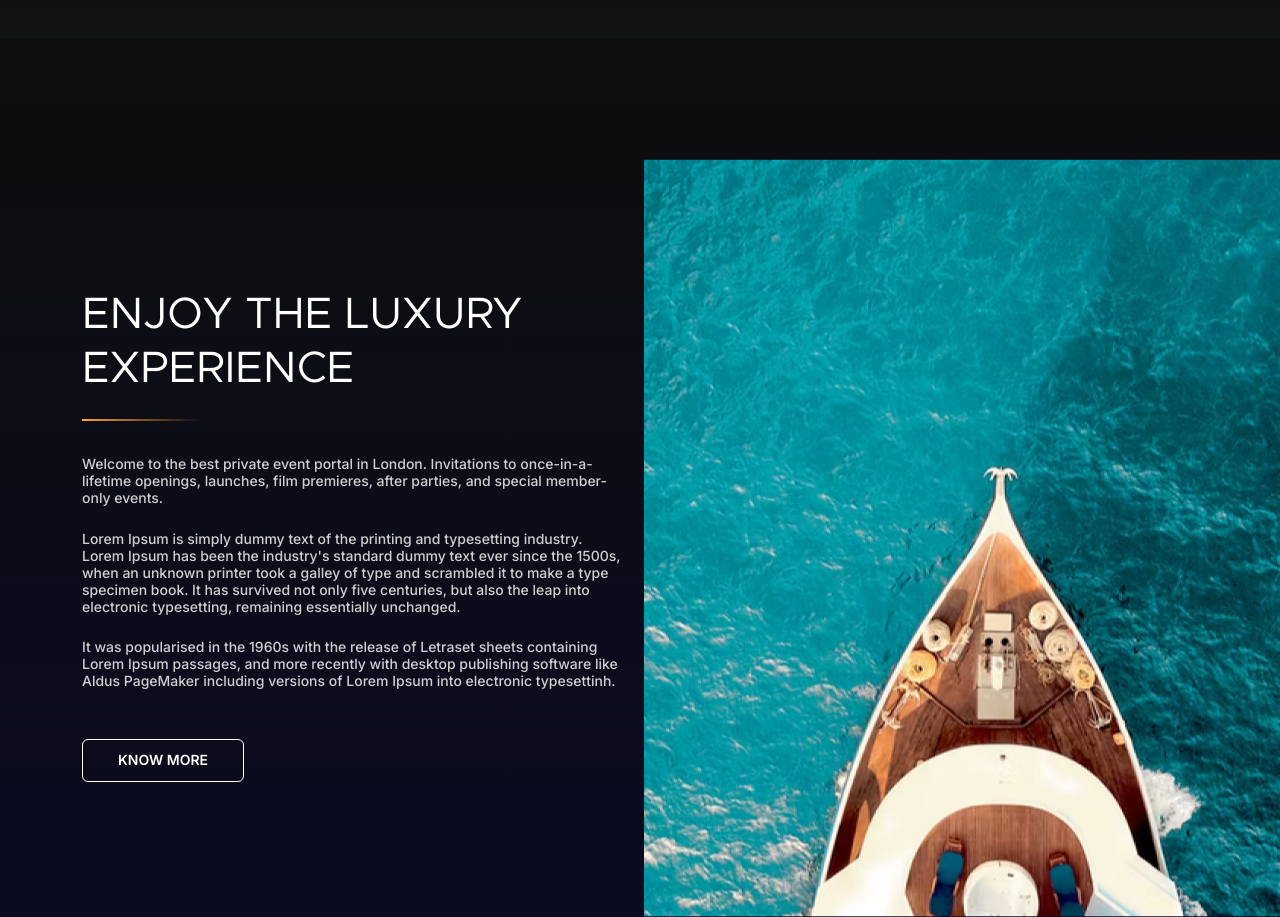
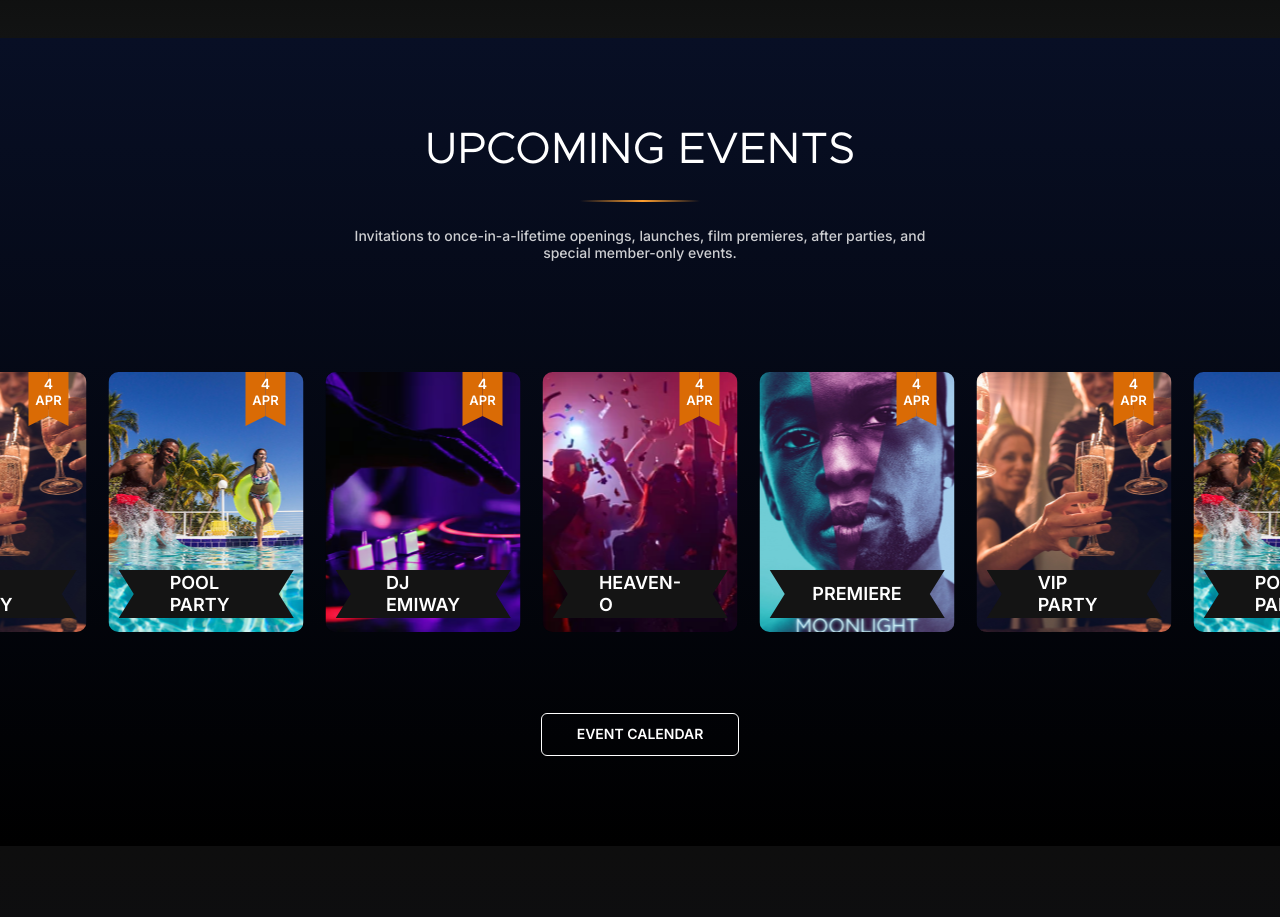
Before and after one commit to SheikhRashed/obsidian-club, a website: page index-login.html in a window 1280 px wide. Shown: the part 1080-1997 px from the top of the page. Drawn offline with Linux system fonts and the light colour scheme.

Commit message:
update: upcoming events created

```diff
--- a/assets/js/app.js
+++ b/assets/js/app.js
@@ -32,6 +32,7 @@ function myFunction() {
 	}
 }
 
+// Sliders
 if (document.querySelector(".bannerSlide")) {
 	var swiper = new Swiper(".bannerSlide", {
 		loop: true,
@@ -75,3 +76,28 @@ if (document.querySelector(".partnerSlider")) {
 		},
 	})
 }
+
+if (document.querySelector(".upcomingSlider")) {
+	var swiper = new Swiper(".upcomingSlider", {
+		slidesPerView: 1,
+		spaceBetween: 22,
+		loop: true,
+		centeredSlides: true,
+		breakpoints: {
+			480: {
+				slidesPerView: 2,
+				centeredSlides: false,
+			},
+			640: {
+				slidesPerView: 3,
+			},
+
+			991: {
+				slidesPerView: 4,
+			},
+			1200: {
+				slidesPerView: 6,
+			},
+		},
+	})
+}
--- /dev/null
+++ b/assets/scss/components/_cards.scss
@@ -0,0 +1,91 @@
+.event-card {
+	position: relative;
+
+	&__img {
+		width: 100%;
+		height: 260px;
+		overflow: hidden;
+		position: relative;
+		border-radius: 10px;
+		display: inline-block;
+
+		img {
+			width: 100%;
+			height: 100%;
+			object-fit: cover;
+			transform: scale(1);
+			transition: all 0.3s linear;
+		}
+	}
+
+	&__name,
+	&__date {
+		position: absolute;
+	}
+
+	&__name {
+		left: 50%;
+		width: 90%;
+		bottom: 20px;
+		transform: translateX(-50%);
+		border: 24px solid #141414;
+		border-left: 15px solid transparent;
+		border-right: 15px solid transparent;
+		p {
+			font-size: 18px;
+			line-height: 21.78px;
+			text-transform: uppercase;
+			font-weight: 600;
+			top: 50%;
+			left: 50%;
+			color: #fff;
+			position: absolute;
+			transform: translate(-50%, -50%);
+		}
+	}
+
+	&__date {
+		top: -6px;
+		right: 18px;
+		width: 0px;
+		height: 60px;
+		display: flex;
+		padding-top: 4px;
+		align-items: center;
+		justify-content: center;
+		box-sizing: border-box;
+		border: 1px solid transparent;
+		border-bottom: 10px solid transparent;
+		border-top: none;
+		border-left: 20px solid #da6b05;
+		border-right: 20px solid #da6b05;
+
+		p {
+			color: #fff;
+			@extend %fs-1;
+			display: flex;
+			font-weight: 600;
+			text-align: center;
+			align-items: center;
+			justify-content: center;
+			flex-direction: column;
+
+			span {
+				font-size: 13px;
+				line-height: 15.73px;
+				display: inline-block;
+				text-transform: uppercase;
+			}
+		}
+	}
+
+	&:hover {
+		.event-card {
+			&__img {
+				img {
+					transform: scale(1.1);
+				}
+			}
+		}
+	}
+}
--- /dev/null
+++ b/assets/scss/layouts/_events.scss
@@ -0,0 +1,15 @@
+.upcoming {
+	position: relative;
+	padding: 90px 0px;
+	background: linear-gradient(180deg, #080f25 0%, #000000 100%);
+
+	@include max(991px) {
+		padding: 60px 0px;
+	}
+
+	&-action {
+		display: flex;
+		margin-top: 75px;
+		justify-content: center;
+	}
+}
--- a/assets/scss/main.scss
+++ b/assets/scss/main.scss
@@ -7,6 +7,7 @@
 // component
 @import "components/button";
 @import "components/input";
+@import "components/cards";
 
 // Layouts
 @import "layouts/section";
@@ -17,4 +18,5 @@
 @import "layouts/perks";
 @import "layouts/booking";
 @import "layouts/faqs";
+@import "layouts/events";
 @import "layouts/footer";
--- a/index-login.html
+++ b/index-login.html
@@ -224,6 +224,128 @@
 			</div>
 		</section>
 		<!-- partner section end  -->
+
+		<!-- upcoming-events section start  -->
+		<section class="upcoming">
+			<div class="container">
+				<div class="section-heading">
+					<h2>Upcoming Events</h2>
+					<p>
+						Invitations to once-in-a-lifetime openings, launches, film
+						premieres, after parties, and special member-only events.
+					</p>
+				</div>
+			</div>
+			<div class="swiper upcomingSlider">
+				<div class="swiper-wrapper">
+					<div class="swiper-slide">
+						<div class="event-card">
+							<a href="#" class="event-card__img">
+								<img src="assets/images/events/6.png" alt="event-img" />
+							</a>
+							<div class="event-card__info">
+								<!-- date  -->
+								<div class="event-card__date">
+									<p>
+										4
+										<span>Apr</span>
+									</p>
+								</div>
+								<!-- event name  -->
+								<a href="#" class="event-card__name">
+									<p>Heaven-O</p>
+								</a>
+							</div>
+						</div>
+					</div>
+					<div class="swiper-slide">
+						<div class="event-card">
+							<a href="#" class="event-card__img">
+								<img src="assets/images/events/4.png" alt="event-img" />
+							</a>
+							<div class="event-card__info">
+								<!-- date  -->
+								<div class="event-card__date">
+									<p>
+										4
+										<span>Apr</span>
+									</p>
+								</div>
+								<!-- event name  -->
+								<a href="#" class="event-card__name">
+									<p>premiere</p>
+								</a>
+							</div>
+						</div>
+					</div>
+					<div class="swiper-slide">
+						<div class="event-card">
+							<a href="#" class="event-card__img">
+								<img src="assets/images/events/5.png" alt="event-img" />
+							</a>
+							<div class="event-card__info">
+								<!-- date  -->
+								<div class="event-card__date">
+									<p>
+										4
+										<span>Apr</span>
+									</p>
+								</div>
+								<!-- event name  -->
+								<a href="#" class="event-card__name">
+									<p>VIP Party</p>
+								</a>
+							</div>
+						</div>
+					</div>
+					<div class="swiper-slide">
+						<div class="event-card">
+							<a href="#" class="event-card__img">
+								<img src="assets/images/events/3.png" alt="event-img" />
+							</a>
+							<div class="event-card__info">
+								<!-- date  -->
+								<div class="event-card__date">
+									<p>
+										4
+										<span>Apr</span>
+									</p>
+								</div>
+								<!-- event name  -->
+								<a href="#" class="event-card__name">
+									<p>Pool Party</p>
+								</a>
+							</div>
+						</div>
+					</div>
+					<div class="swiper-slide">
+						<div class="event-card">
+							<a href="#" class="event-card__img">
+								<img src="assets/images/events/2.png" alt="event-img" />
+							</a>
+							<div class="event-card__info">
+								<!-- date  -->
+								<div class="event-card__date">
+									<p>
+										4
+										<span>Apr</span>
+									</p>
+								</div>
+								<!-- event name  -->
+								<a href="#" class="event-card__name">
+									<p>DJ Emiway</p>
+								</a>
+							</div>
+						</div>
+					</div>
+				</div>
+			</div>
+
+			<div class="upcoming-action">
+				<a href="#" class="button">Event Calendar</a>
+			</div>
+		</section>
+		<!-- upcoming-events section end  -->
 
 		<section class="experience-info">
 			<div class="info">
```
Also changed, not shown: assets/css/main.css, assets/images/events/1.png (added), assets/images/events/2.png (added), assets/images/events/3.png (added), assets/images/events/4.png (added), assets/images/events/5.png (added), assets/images/events/6.png (added), 1 other file.
